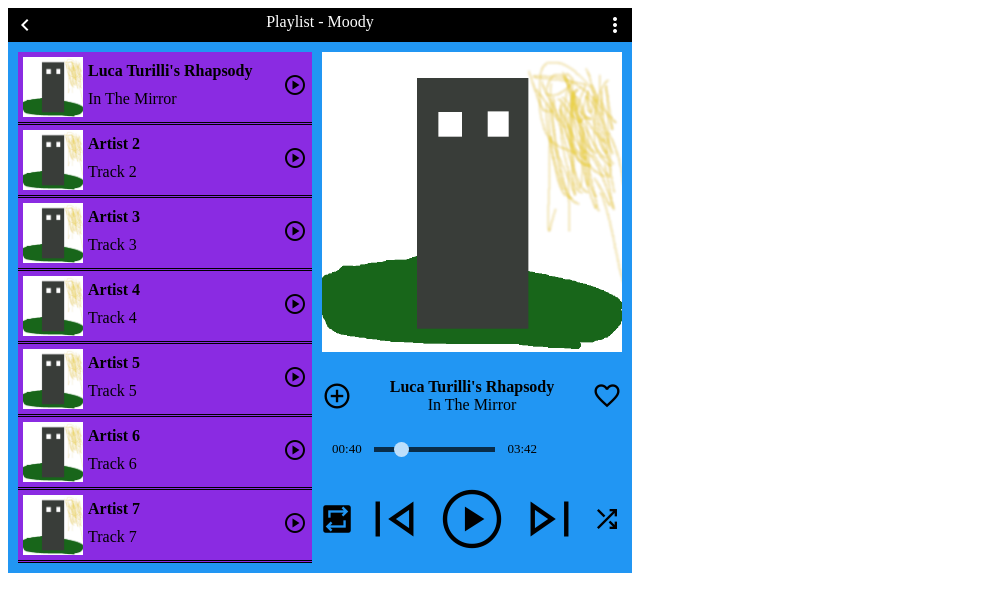
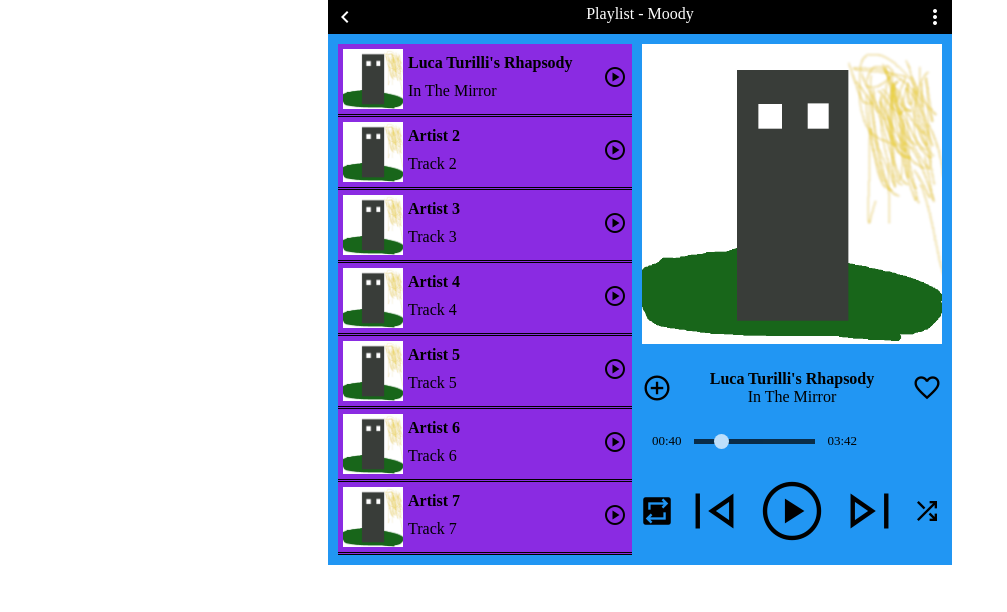
Before and after one commit to KerrikTheCleric/react-media-player, a React (Vite) app: page / in a window 1280 px wide. Shown: the top 612 px of the page, without its empty margins (0-1007 px from the left). Built offline with nearby package versions, Linux system fonts and the light colour scheme.

Commit message:
IDs and centered display

```diff
--- a/src/App.css
+++ b/src/App.css
@@ -1,4 +1,11 @@
+body {
+    display: flex;
+    justify-content: center;
+    align-items:start;
+    height: 100vh;
+    margin: 0;
+  }
+
 #wrapper {
     float: left;
-
 }
--- a/src/components/GridContainer.tsx
+++ b/src/components/GridContainer.tsx
@@ -11,7 +11,7 @@ import "./TrackListItem.css";
 export function GridContainer({ data }: ITrackMenuItemList): ReactElement {
 
     const listItems = data.map((track) =>
-        <li className="trackListItem">
+        <li className="trackListItem" key={crypto.randomUUID() }>
             <img className="list-image"
                 src={track.image}
                 alt={track.name}
@@ -44,7 +44,7 @@ export function GridContainer({ data }: ITrackMenuItemList): ReactElement {
                     {/* Seek slider taken from: https://www.geeksforgeeks.org/create-a-music-player-using-javascript/ */}
                     <div className="slider_container">
                         <div className="current-time">00:40</div>
-                        <input type="range" min="1" max="100" value="20" className="seek_slider"/>
+                        <input type="range" min="1" max="100" value="20" className="seek_slider" readOnly/>
                         <div className="total-duration">03:42</div>
                     </div>
                 </li>
```
